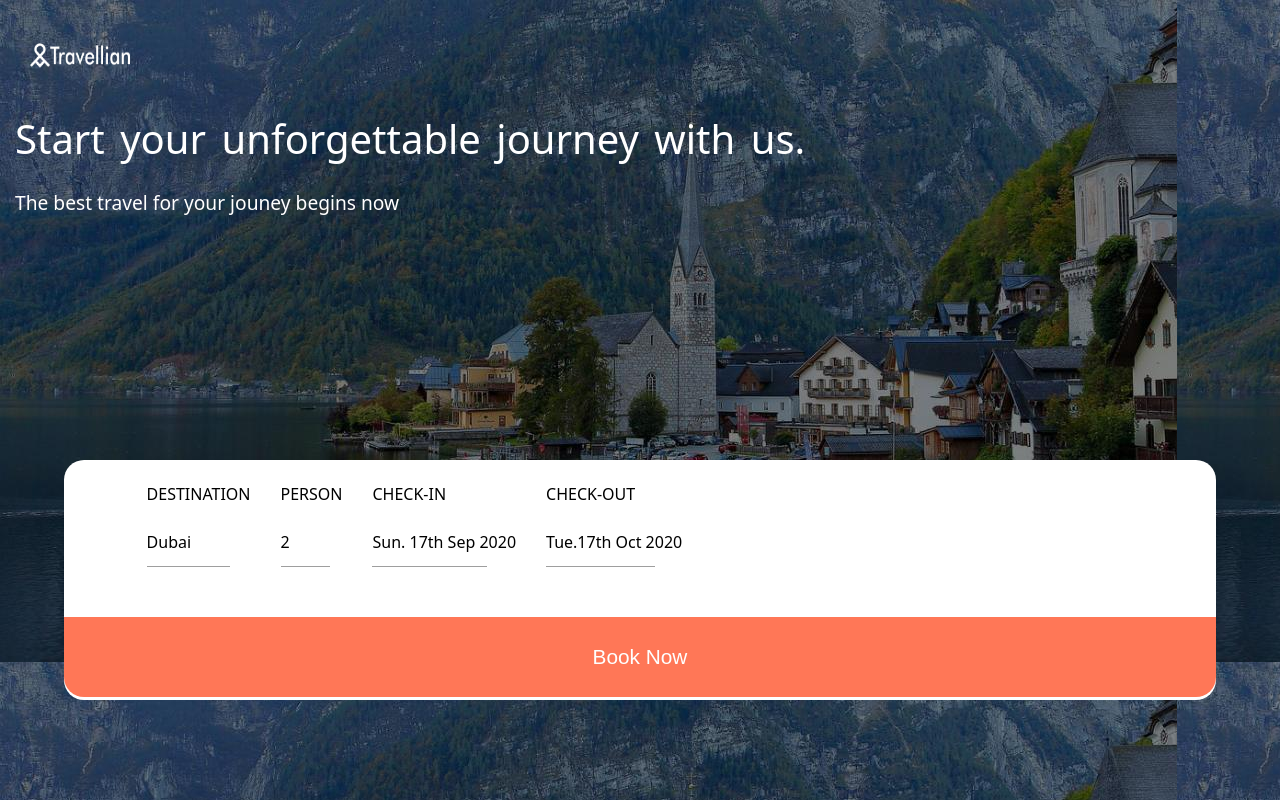
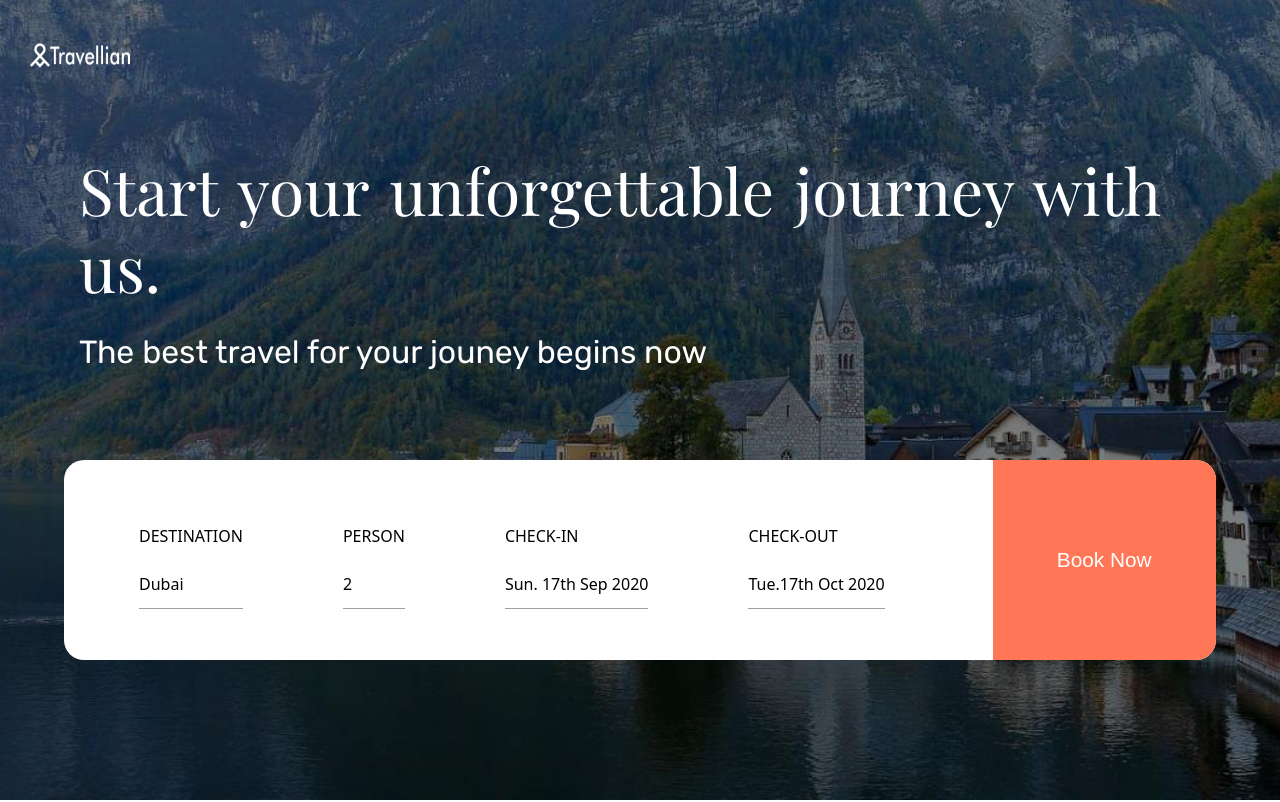
Before and after one commit to NitGanwani/202304-w1-ch5-nitin-ganwani-silvia-garbas, a website: page index.html in a window 1280 px wide. Shown: the top 802 px of the page. Drawn offline with nearby package versions, Linux system fonts and the light colour scheme.

Commit message:
Declare variables for font families

```diff
--- a/_global.scss
+++ b/_global.scss
@@ -9,7 +9,6 @@ body {
 }
 
 html {
-  font-family: "Playfair Display", serif;
   font-family: system-ui, -apple-system, BlinkMacSystemFont, "Segoe UI", Roboto,
     Oxygen, Ubuntu, Cantarell, "Open Sans", "Helvetica Neue", sans-serif;
 }
--- a/_responsive.scss
+++ b/_responsive.scss
@@ -4,7 +4,6 @@ $breakpoint_tablet_portrait: 992px;
 $breakpoint_desktop: 1000px;
 $breakpoint_desktop_xxl: 1440px;
 
-// SCSS Mixins
 @mixin mobile {
   @media only screen and (min-width: #{$breakpoint_mobile}) {
     @content;
--- a/styles.scss
+++ b/styles.scss
@@ -2,8 +2,13 @@
 @use "global";
 @import "responsive";
 
+$primary-font: "Playfair Display", serif;
+$secondary-font: "Rubik", sans-serif;
+
 .city-image {
   background-image: url(/images/hallstatt-g5751a4938_1280.jpg);
+  background-repeat: no-repeat;
+  background-size: cover;
 }
 
 @include desktop {
@@ -43,10 +48,27 @@
       line-height: 1.2;
       margin-bottom: 30px;
       word-spacing: 5px;
+      font-family: $primary-font;
     }
 
     h2 {
       font-size: 1.2rem;
+      font-family: $secondary-font;
+    }
+  }
+
+  @include desktop {
+    .header-container {
+      width: 90%;
+      justify-content: center;
+
+      h1 {
+        font-size: 4rem;
+      }
+
+      h2 {
+        font-size: 2rem;
+      }
     }
   }
 
@@ -86,47 +108,73 @@
         color: #fff;
         border: none;
         font-size: 1.3rem;
+        cursor: pointer;
+      }
     }
   }
 
   @include desktop {
     .booking-container {
       flex-direction: row;
-      }
+      width: 90%;
+      height: 25%;
 
       .booking-info {
         flex-direction: row;
-        width: 90%;
-      }
+        width: 100%;
+        margin: 0 15px;
 
         .booking-item {
           padding: 0 15px 0 15px;
+          margin: 0 35px;
+
+          .line {
+            width: 100%;
+          }
+        }
+      }
+
+      .booking-button {
+        width: 25%;
+        height: 100%;
+
+        button {
+          width: 100%;
+          height: 100%;
+          border-radius: 0 20px 20px 0;
+        }
       }
     }
   }
 }
 
-
-.menu, .information, .contact-info  {
-  display:flex;
+.menu,
+.information,
+.contact-info {
+  display: flex;
   flex-direction: column;
   align-items: flex-star;
-  margin:20px;
+  margin: 20px;
   height: 20%;
 }
 
-.footer-container{
+.footer-container {
   height: 100%;
 }
 
-.information-title, .contact-info-title,  .social-networks-title, .menu-title{
+.information-title,
+.contact-info-title,
+.social-networks-title,
+.menu-title {
   margin: 8px 0;
-  font-size: 1,5rem;
+  font-size: 1, 5rem;
   font-weight: bold;
 }
 
-.contact-info-list, .information-list, .menu-list{
-  font-size: 1,1rem;
+.contact-info-list,
+.information-list,
+.menu-list {
+  font-size: 1, 1rem;
 }
 
 .social-networks {
@@ -136,11 +184,11 @@
 }
 
 .footer-container {
-  color:#fff;
+  color: #fff;
   background-color: black;
-  font-family: 'Rubik', sans-serif;
+  font-family: "Rubik", sans-serif;
 }
 
 .copyright {
-  font-size:0,6rem;
+  font-size: 0, 6rem;
 }
```
Also changed, not shown: styles.css, 1 other file. Lines whose indentation alone changed are shown as unchanged.
